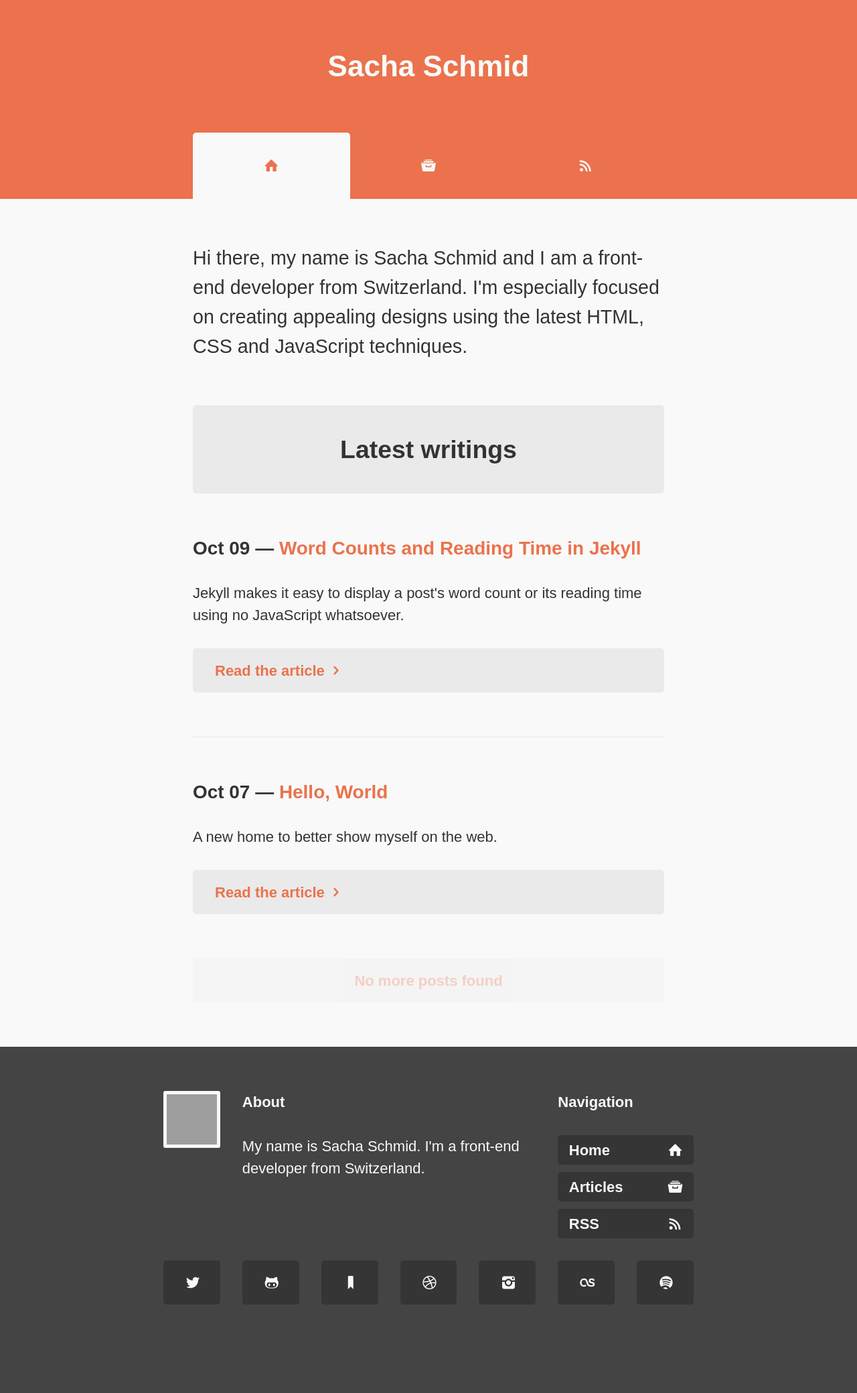
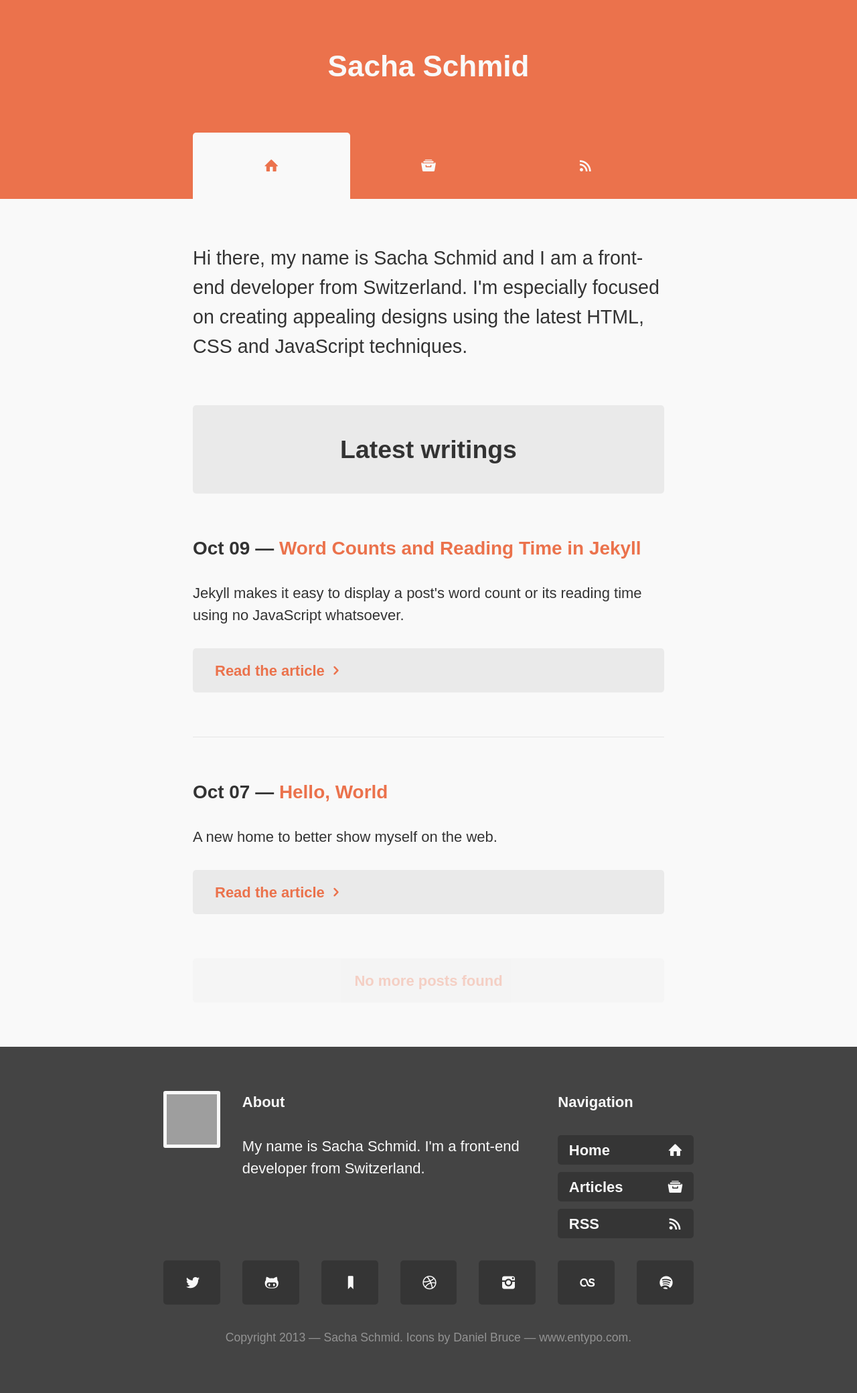
Before and after one commit to RadLikeWhoa/old.sacha.me, a Jekyll site: the page built from index.html, in a window 1280 px wide. Shown: the whole page at 67% size. Built offline with Jekyll 4.4.1, drawn with Linux system fonts in a browser that asks for light colours; some web fonts are replaced; Markdown is read by kramdown in place of the engine named in the settings; before the commit the page ends 2014 px from its top, so only the background shows below that; grey boxes are pictures that could not be loaded.

Commit message:
Include copyright note and icon attribution

```diff
--- a/_includes/footer.html
+++ b/_includes/footer.html
@@ -30,6 +30,7 @@
             {% endfor %}
           </ul>
         {% endif %}
+        <p class="copyright text-center faded small">Copyright 2013 — Sacha Schmid. Icons by Daniel Bruce — www.entypo.com.</p>
       </div>
     </footer>
     <script src="/assets/js/main.js"></script>
--- a/_src/scss/_variables.scss
+++ b/_src/scss/_variables.scss
@@ -2,6 +2,7 @@ $rem-fallback: 16px;
 
 $gutters: 1.5rem;
 
+$default: #333;
 $highlight: #eb724c;
 $main: #f9f9f9;
 $code: #FDF6E3;
--- a/_src/scss/partials/_base.scss
+++ b/_src/scss/partials/_base.scss
@@ -8,7 +8,7 @@
 
 body {
   margin: 0;
-  color: #333;
+  color: $default;
   background-color: $footer;
 }
 
--- a/_src/scss/partials/_footer.scss
+++ b/_src/scss/partials/_footer.scss
@@ -77,7 +77,7 @@
 .social-links {
   position: relative;
   padding-left: 0;
-  margin-bottom: -1.5em;
+  margin-bottom: 0;
 }
 
 .social-link-item {
@@ -98,3 +98,7 @@
     width: percentage(1, 7);
   }
 }
+
+.copyright {
+  margin-bottom: 0;
+}
--- a/_src/scss/partials/_helpers.scss
+++ b/_src/scss/partials/_helpers.scss
@@ -35,3 +35,7 @@
   text-overflow: ellipsis;
   white-space: nowrap;
 }
+
+.faded {
+  color: darken($main, 40%);
+}
--- a/assets/css/style.css
+++ b/assets/css/style.css
@@ -34,6 +34,10 @@
   overflow: hidden;
   text-overflow: ellipsis;
   white-space: nowrap;
+}
+
+.faded {
+  color: #939393;
 }
 
 @font-face {
@@ -1263,7 +1267,7 @@ body {
 .social-links {
   position: relative;
   padding-left: 0;
-  margin-bottom: -1.5em;
+  margin-bottom: 0;
 }
 
 .social-link-item {
@@ -1288,3 +1292,7 @@ body {
     width: 14.28571%;
   }
 }
+
+.copyright {
+  margin-bottom: 0;
+}
```
